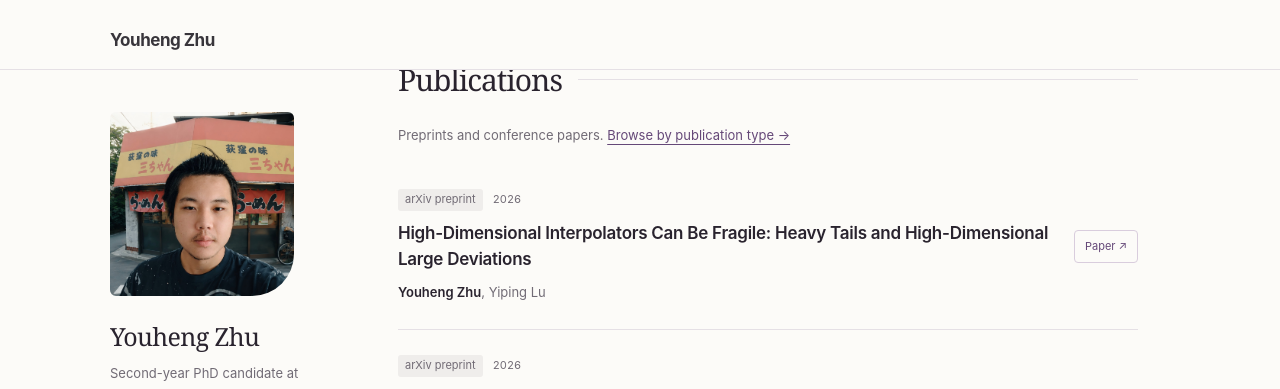
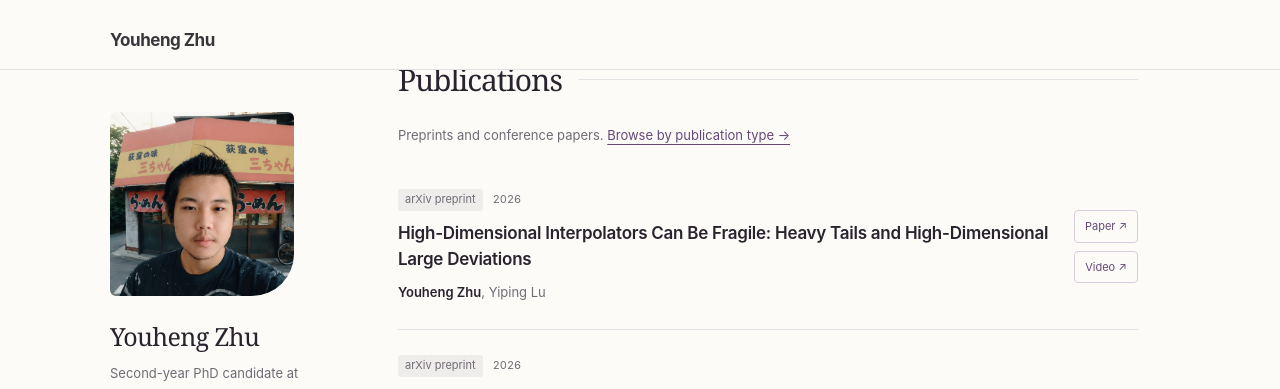
Before and after one commit to ZhuYouheng/zhuyouheng.github.io, a Jekyll site: the page built from _pages/about.md, in a window 1280 px wide and 900 px high, scrolled down 1282 px. Shown: the top 389 px of the window. Built offline with Jekyll 4.4.1, drawn with Linux system fonts in a browser that asks for light colours; some web fonts are replaced.

Commit message:
Add video explanation link for interpolators paper

```diff
--- a/_includes/publication-single-minimal.html
+++ b/_includes/publication-single-minimal.html
@@ -27,6 +27,9 @@
     {% if post.paperurl %}
       <a href="{{ post.paperurl }}" aria-label="Read {{ post.title | escape }}">Paper <span aria-hidden="true">↗</span></a>
     {% endif %}
+    {% if post.videourl %}
+      <a href="{{ post.videourl | relative_url }}" target="_blank" rel="noopener" aria-label="Watch video explanation of {{ post.title | escape }} (opens in a new tab)">Video <span aria-hidden="true">↗</span></a>
+    {% endif %}
     {% if post.codeurl %}
       <a href="{{ post.codeurl }}">Code</a>
     {% endif %}
```
Also changed, not shown: _publications/2026-07-10-high-dimensional-interpolators-can-be-fragile.md (+1 -0 lines), 1 other file.
